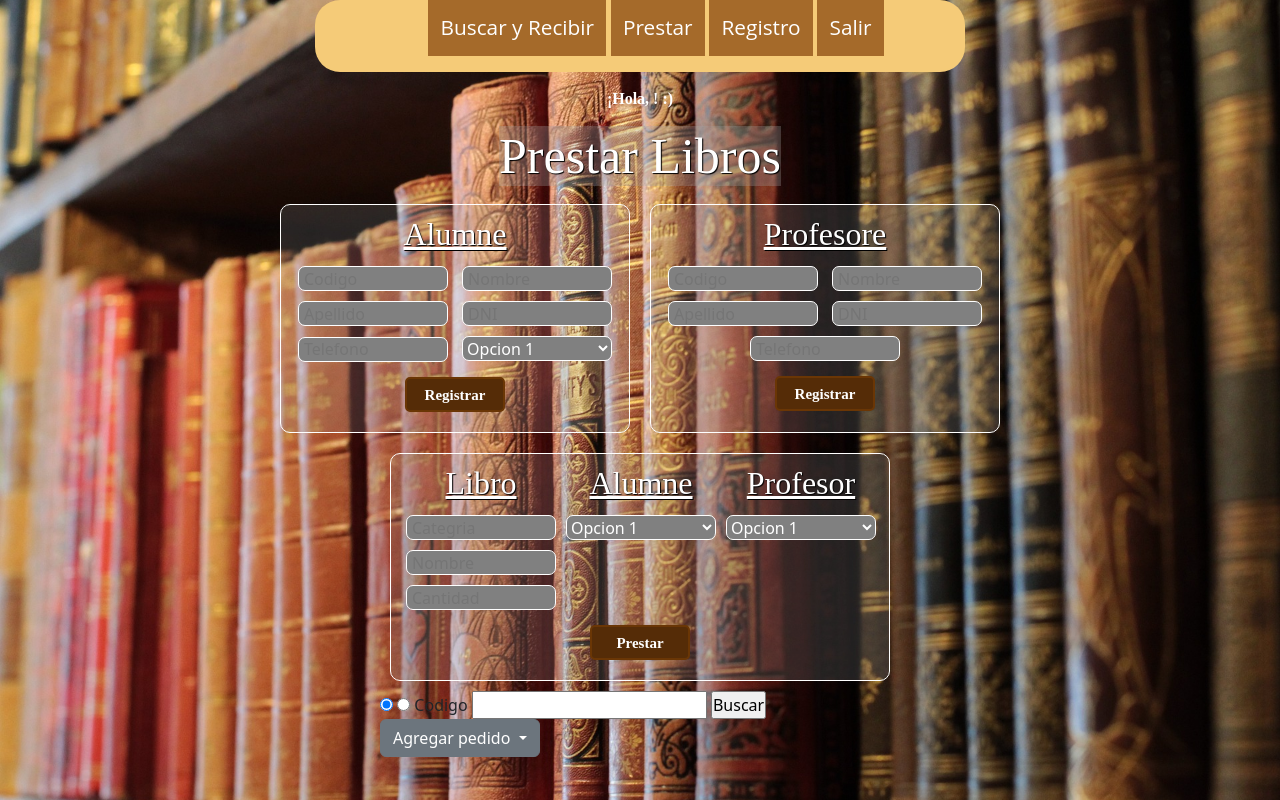
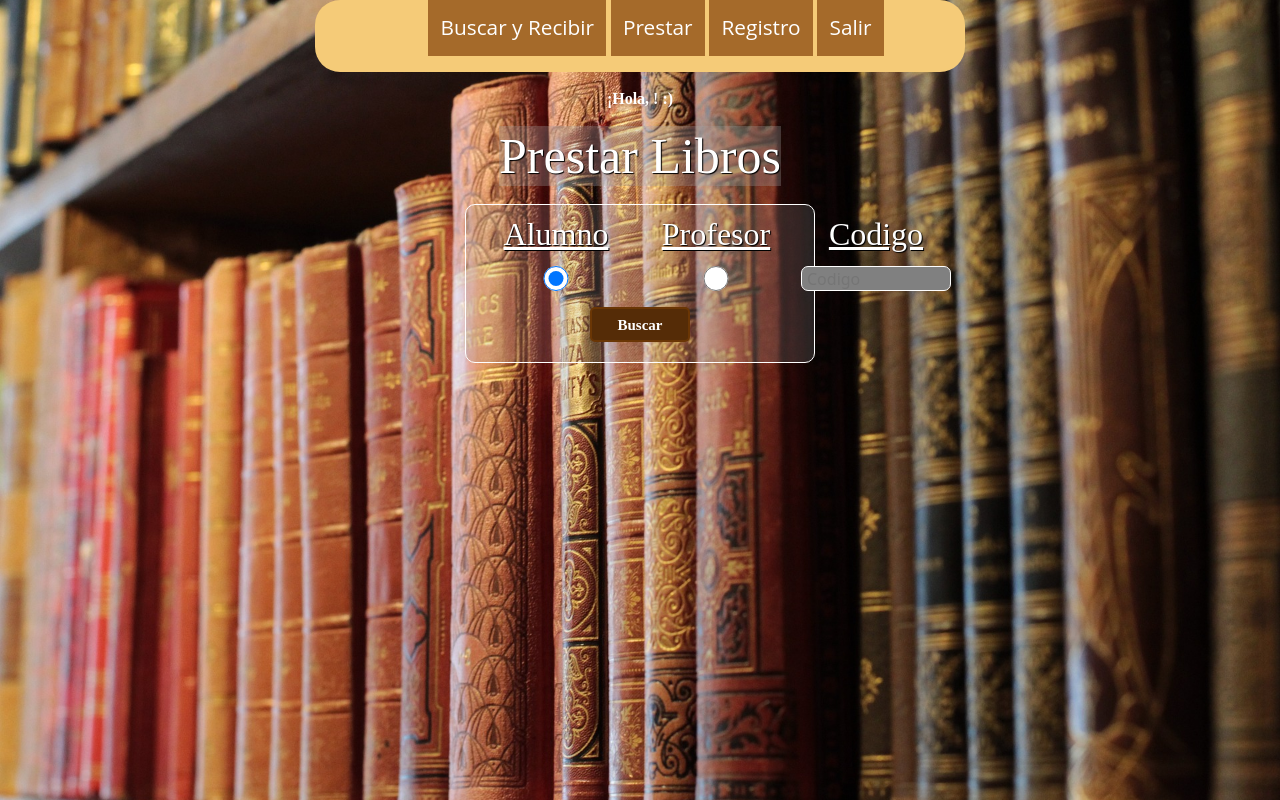
Before and after one commit to modelos-y-sistemas/LoanBooks, a PHP site: page /LoanBooks/Prestar/ in a window 1280 px wide. Run offline with PHP 8.4, Linux system fonts and the light colour scheme; the visitor is signed in with stand-in values (Sample User, id 1).

Commit message:
agregar profesores funcional falta frontend

```diff
--- a/Prestar/index.php
+++ b/Prestar/index.php
@@ -50,122 +50,47 @@ else{
     <h1 class="title">Prestar Libros</h1>
 
     <article class="container-form-register">
-      <form action="<?= $_SERVER['PHP_SELF']?>" method="get" class="container-inputs">
-        <h2 class="title-option-1"> Alumne </h2>
-        <div class="inputs">
-          <input type="text" placeholder="Codigo">
-          <input type="text" placeholder="Nombre">
-        </div>
-        <div class="inputs">
-          <input type="text" placeholder="Apellido">
-          <input type="text" placeholder="DNI">
-        </div>
-        <div class="inputs">
-          <input type="text" placeholder="Telefono">
-          <select name="Curso" id="Curso">
-            <option value="1">Opcion 1</option>
-          </select>
-        </div>
-        <button type="submit" class="btni" value="register-student">Registrar</button>
-      </form>
-      <form action="<?= $_SERVER['PHP_SELF']?>" method="get" class="container-inputs">
-        <h2 class="title-option-1"> Profesore </h2>
-        <div class="inputs">
-          <input type="text" placeholder="Codigo">
-          <input type="text" placeholder="Nombre">
-        </div>
-        <div class="inputs">
-          <input type="text" placeholder="Apellido">
-          <input type="text" placeholder="DNI">
-        </div>
-        <div class="inputs">
-          <input type="text" placeholder="Telefono">
-        </div>
-        <button type="submit" class="btni" value="register-professor">Registrar</button>
-      </form>
     </article>
     <article>
-      <form style="width: 500px;" action="<?= $_SERVER['PHP_SELF']?>" method="get" class="container-inputs">
-          <div class="box-inputs">
-            <div class="box-input-1">
-              <h2 class="title-option-1">Libro</h2>
-              <input type="text" placeholder="Categria">
-              <input type="text" placeholder="Nombre">
-              <input type="text" placeholder="Cantidad">
-            </div>
-            <div class="box-input-2">
-              <h2 class="title-option-1">Alumne</h2>
-              <select name="Curso" id="Curso">
-                <option value="1">Opcion 1</option>
-              </select>
-            </div>
-            <div class="box-input-2">
-              <h2 class="title-option-1">Profesor</h2>
-              <select name="Curso" id="Curso">
-                <option value="1">Opcion 1</option>
-              </select>
-            </div>
+
+      <form action="<?= $_SERVER['PHP_SELF']?>" method="post" class="container-inputs">
+        <div class="box-inputs">
+          <div class="box-input-1">
+            <h2 class="title-option-1">Alumno</h2>
+            <input type="radio" name="debtor" value="Alumno" id="Alumno" checked>
           </div>
-          <button type="submit" class="btni">Prestar</button>
-        </form>
-      <form action="<?= $_SERVER['PHP_SELF']?>" method="post">
-        <input type="radio" name="debtor" value="Alumno" id="" checked>
-        <input type="radio" name="debtor" value="Profesor" id="">
-        <label for="code">Codigo</label>
-        <input type="text" name="Codigo" id="code">
-        <input type="submit" name="sbmt_SearchUser" value="Buscar">
+          <div class="box-input-1">
+            <h2 class="title-option-1">Profesor</h2>
+            <input type="radio" name="debtor" value="Profesor" id="Profesor">
+          </div>
+          <div class="box-input-1">
+            <h2 class="title-option-1">Codigo</h2>
+            <input type="text" name="Codigo" id="code" placeholder="Codigo" required>
+          </div>
+        </div>
+        <input type="submit" name="sbmt_SearchUser" class="btni" value="Buscar">
       </form>
-      <div class="dropdown">
-      <button class="btn btn-secondary dropdown-toggle" type="button" id="dropdownMenuTask" data-bs-toggle="dropdown" aria-expanded="false">
-        Agregar pedido
-      </button>
-      <ul class="dropdown-menu" aria-labelledby="dropdownMenuButton1">
-        <li>
-        <div class="card card-body">
-          <form method="POST" id="subTask" action="./" submit="document.getElementById('subTask').reset();">
-
-
-            <label for="">Libro</label>
-            <!--<div class="form-group">
-              <textarea name="duracion" id="duracion" rows="2" class="form-control" placeholder="duracion"></textarea>
-            </div>-->
-
-            <div class="form-group">
-              <input type="text" placeholder="Categoria" name="category" class="form-control" autofocus required>
-            </div>
-            <br>
-            <div class="form-group">
-              <input type="text" placeholder="Nombre" name="name" class="form-control" autofocus required>
-            </div>
-            <br>
-            <div class="form-group">
-              <input type="text" placeholder="Cantidad" name="cantidad" class="form-control" autofocus required>
-            </div>
-            <br>
-
-            <input type="button" id="" class="btn btn-success btn-block" value="Agregar">
-          </form>
-        </div>
-        </li>
-        <!--<li><a class="dropdown-item" href="#">Another action</a></li>
-        <li><a class="dropdown-item" href="#">Something else here</a></li>-->
-      </ul>
-    </div>
 <?php
-//Registra el nuevo estudiante/profesor
-if(isset($_POST['register'])&&$_POST['register']=='register-student'){
-  //echo $_POST['register'];
+//Registra el nuevo estudiante
+if(isset($_POST['register'])&&$_POST['register']=='register-student'&&isset($_POST['Curso'])){
   require_once '../class/students.php';
 
-  $student=new students();
+  if(!isset(students::get_course("id_course", $_POST['Curso'])->year)){
+    echo "¡Ingrese los datos correctamente!";
+    return 0;
+  }
+
+  $student=new students(0, $_POST['name'], $_POST['surname'], $_SESSION['code'], $_POST['dni'], $_POST['phone'], $_POST['Curso']);
 
   $student->signup();
 
-  $_SESSION['user_record']=professors::get("code",$_SESSION['code']);
+  $_SESSION['user_record']=students::get("code",$_SESSION['code']);
   $_SESSION['debtor']='Alumno';
+
+  echo "<script>location.href='https://localhost/LoanBooks/Prestar/';</script>";
 }
+//Registra el nuevo profesor
 if(isset($_POST['register'])&&$_POST['register']=='register-professor'){
-  //echo $_POST['register'];
   require_once '../class/professors.php';
 
   $profesor=new professors(0, $_POST['name'], $_POST['surname'], $_SESSION['code'], $_POST['dni'], $_POST['phone']);
@@ -174,6 +99,8 @@ if(isset($_POST['register'])&&$_POST['register']=='register-professor'){
 
   $_SESSION['user_record']=professors::get("code",$_SESSION['code']);
   $_SESSION['debtor']='Profesor';
+
+  echo "<script>location.href='https://localhost/LoanBooks/Prestar/';</script>";
 }
 //Busca al usuario y lo alamacena en $user_record
 if(isset($_POST['sbmt_SearchUser'])&&isset($_POST['debtor'])&&isset($_POST['Codigo'])){
@@ -193,17 +120,19 @@ if(isset($_POST['sbmt_SearchUser'])&&isset($_POST['debtor'])&&isset($_POST['Codi
       break;
   }
 }
-//Realiza el pedido BREAK PARA SALIR DE UN IF
+//Realiza el pedido
 if(isset($_SESSION['user_record']->name)&&isset($_SESSION['debtor'])&&isset($_POST['category'])&&isset($_POST['name'])&&isset($_POST['total'])&&isset($_POST['loan'])){
   require_once '../class/loans.php';
 
   $loan=new loans(0, $_POST['name'], $_POST['category'], $_POST['total'], date('Y-m-d H:i:s'), '1001-01-01 01:01:01', 0, $_SESSION['user_record'], $librarian);
 
   $loan->new_loan($_SESSION['debtor']);
+
+  echo "<script>location.href='https://localhost/LoanBooks/Prestar/';</script>";
 }
 //si $user_record existe entonces coloca el formulario para realizar pedidos
 if(isset($_SESSION['user_record']->name)){
-  echo $_SESSION['user_record']->name;
+  echo '<h6 class="title-option-1">Categoria: '.$_SESSION['debtor'].'</h6><br><h6 class="title-option-1">Nombre y Apellido: '.$_SESSION['user_record']->name.' '.$_SESSION['user_record']->surname.'</h6><br><h6 class="title-option-1">Codigo: '.$_SESSION['user_record']->code.'</h6>';
   echo '<form style="width: 500px;" action="'.$_SERVER['PHP_SELF'].'" method="post" class="container-inputs">
   <div class="box-inputs">
     <div class="box-input-1">
@@ -216,6 +145,7 @@ if(isset($_SESSION['user_record']->name)){
   <button type="submit" class="btni" name="loan">Prestar</button>
   </form>';
 }
+//Si el usuario no existe entonces coloca el formulario para que rellene los datos del estudiante/profesor
 if(isset($_POST['sbmt_SearchUser'])&&!isset($_SESSION['user_record']->name)){
   $_SESSION['code']=$_POST['Codigo'];
   if($_SESSION['debtor']=='Alumno'){
@@ -226,16 +156,38 @@ if(isset($_POST['sbmt_SearchUser'])&&!isset($_SESSION['user_record']->name)){
         <h2 class="title-option-1"> Alumne </h2>
         <div class="inputs">
           <input type="text" value="Codigo: '. $_POST['Codigo'].'" readonly">
-          <input type="text" placeholder="Nombre">
+          <input type="text" placeholder="Nombre" name="name">
         </div>
         <div class="inputs">
-          <input type="text" placeholder="Apellido">
-          <input type="text" placeholder="DNI">
+          <input type="text" placeholder="Apellido" name="surname">
+          <input type="text" placeholder="DNI" name="dni">
         </div>
         <div class="inputs">
-          <input type="text" placeholder="Telefono">
+          <input type="text" placeholder="Telefono" name="phone">
           <select name="Curso" id="Curso">
-            <option value="1">Opcion 1</option>
+            <option value="1">1°1</option>
+            <option value="2">1°2</option>
+            <option value="3">1°3</option>
+            <option value="4">1°4</option>
+            <option value="5">2°1</option>
+            <option value="6">2°2</option>
+            <option value="7">3°1</option>
+            <option value="8">3°2</option>
+            <option value="9">4°1 TECIP</option>
+            <option value="11">4°1</option>
+            <option value="12">4°1</option>
+            <option value="13">4°2 TECIP</option>
+            <option value="14">5°1 TECIP</option>
+            <option value="16">5°1</option>
+            <option value="15">5°2 TECIP</option>
+            <option value="18">6°1 TECIP</option>
+            <option value="20">6°1</option>
+            <option value="21">6°1</option>
+            <option value="19">6°2 TECIP</option>
+            <option value="22">7°1 TECIP</option>
+            <option value="23">7°1</option>
+            <option value="24">7°1</option>
+            <option value="25">7°2 TECIP</option>
           </select>
         </div>
         <button type="submit" class="btni" value="register-student" name="register">Registrar</button>
@@ -266,7 +218,6 @@ if(isset($_POST['sbmt_SearchUser'])&&!isset($_SESSION['user_record']->name)){
     ';
   }
 }
-
 ?>
     </article>
   </section>
```
Also changed, not shown: class/students.php (+13 -3 lines).
